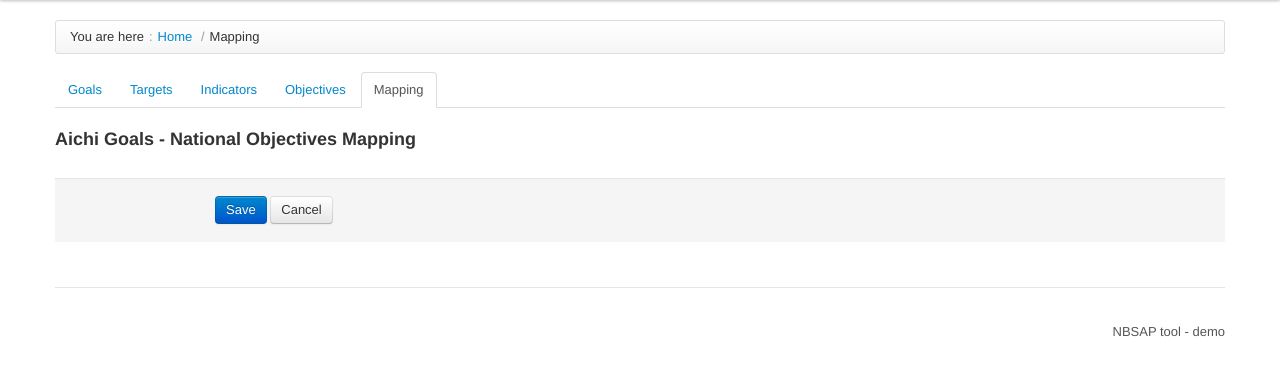
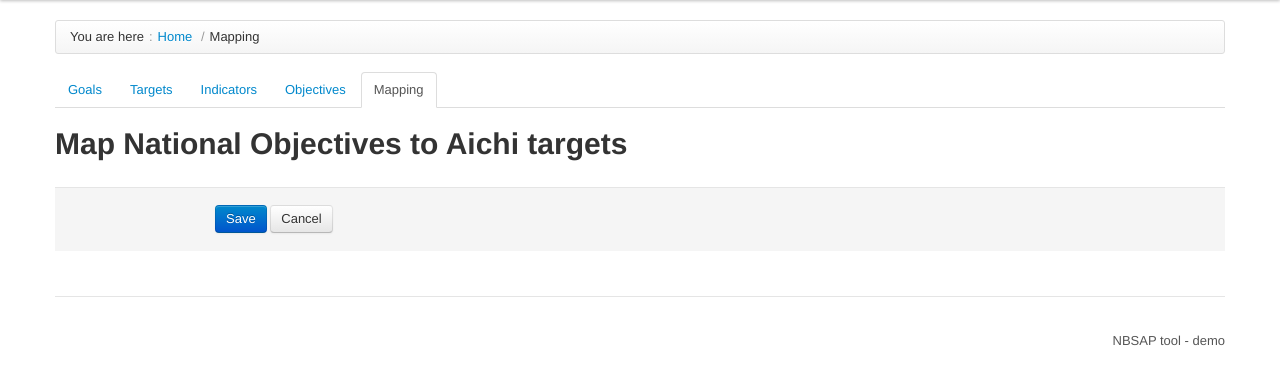
Before and after one commit to eaudeweb/nbsap, a Flask app: template nbsap/templates/mapping.html in a window 1280 px wide. Shown: the part 40-425 px from the top of the page. Run offline with Flask 2, Linux system fonts and the light colour scheme; the template is opened without the code that fills it: most values are stand-ins (such as "Sample title", 1, 10 or a date in 2020); some libraries are stand-ins or nearby versions.

Commit message:
Change mapping page header.

```diff
--- a/nbsap/schema/aichi.py
+++ b/nbsap/schema/aichi.py
@@ -44,7 +44,7 @@ _MappingSchema = flatland.Dict.with_properties(widget="form").of(
                         .using(label="National Objective", optional=False)
                         .with_properties(widget="obj_select"),
             CommonEnum.named('goal')
-                        .using(label="Strategic Goal", optional=False)
+                        .using(label="AICHI strategic goal", optional=False)
                         .valued(*sorted(goals.keys()))
                         .with_properties(widget="select",
                             value_labels=goals,
--- a/nbsap/templates/mapping.html
+++ b/nbsap/templates/mapping.html
@@ -12,7 +12,7 @@
 {% from "navigation.html" import nav_tabs %}
 {{ nav_tabs('mapping') }}
 
-<h3>Aichi Goals - National Objectives Mapping</h3>
+<h1>Map National Objectives to Aichi targets</h1>
 
 <form class="form-horizontal" method="POST" action="{{url_for('goals.mapping')}}" style="margin-top: 25px">
 
```
